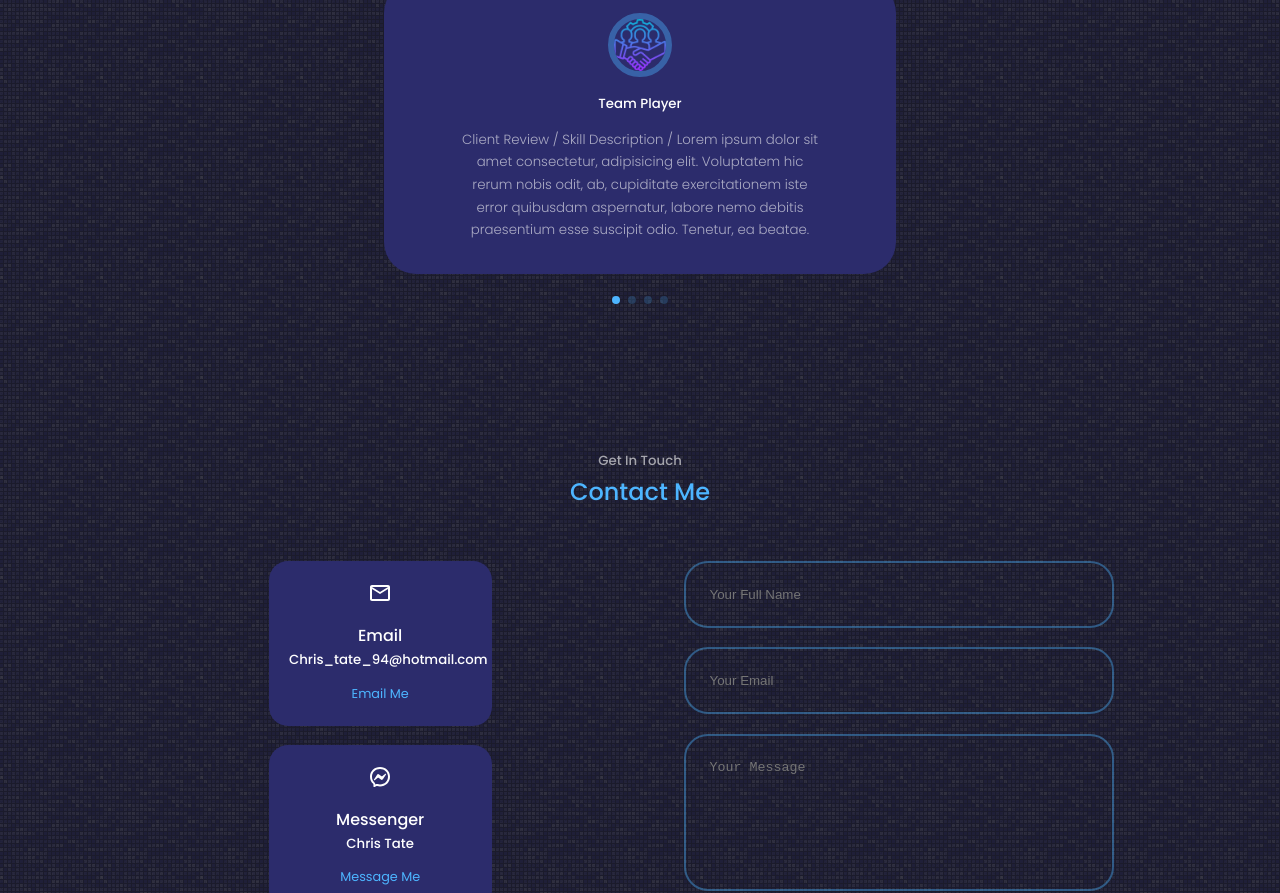
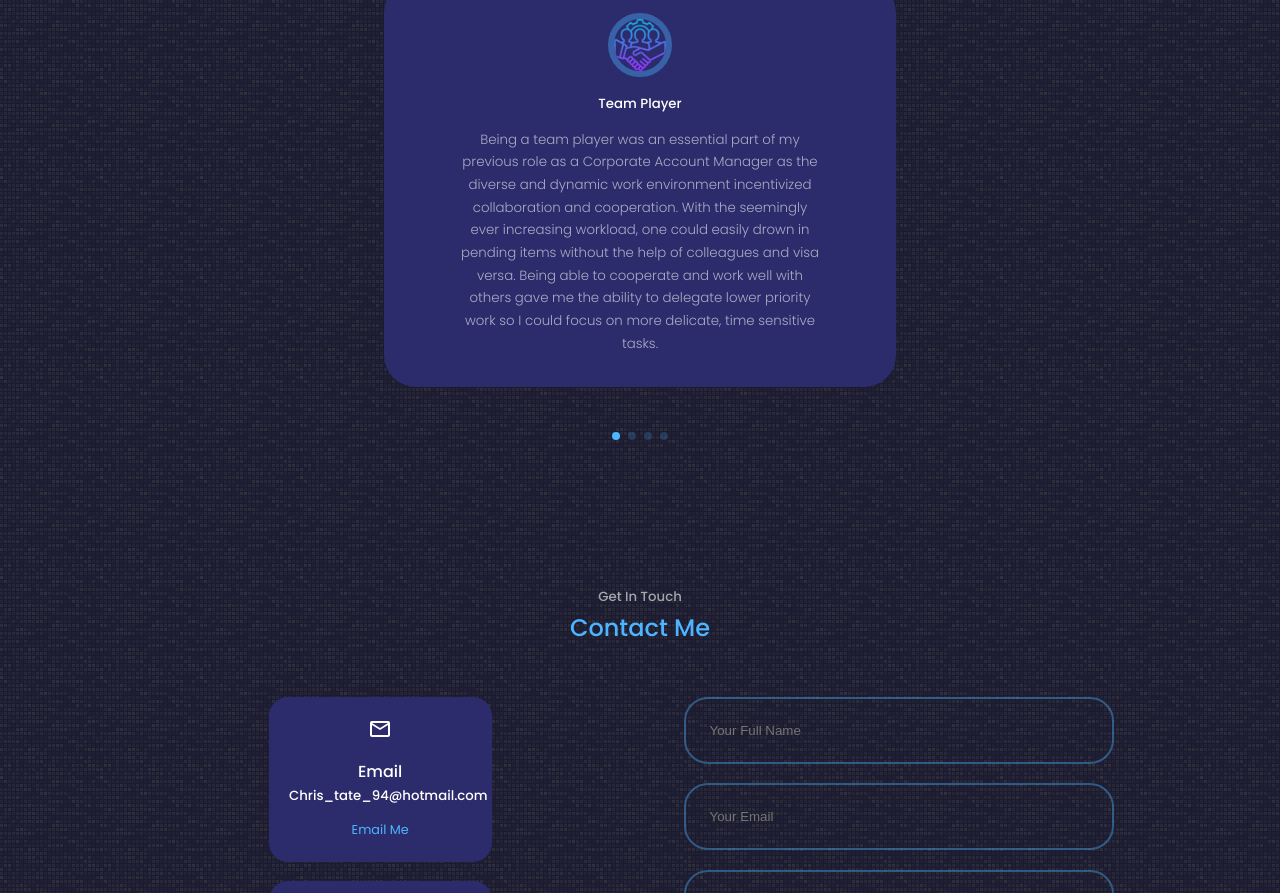
Before and after one commit to Chris-Tate94/Portfolio-website, a React (Create React App) app in the folder portfolio/: page / in a window 1280 px wide. Shown: the part 4480-5373 px from the top of the page. Built offline with nearby package versions, Linux system fonts and the light colour scheme.

Commit message:
added workplace skills and assets

```diff
--- a/portfolio/src/components/workplace/Workplace.jsx
+++ b/portfolio/src/components/workplace/Workplace.jsx
@@ -7,7 +7,6 @@ import prioritize from '../../assets/prioritize.png'
 
 // import Swiper core and required modules
 import { Pagination } from 'swiper';
-
 import { Swiper, SwiperSlide } from 'swiper/react';
 
 // Import Swiper styles
@@ -19,22 +18,22 @@ const data = [
   {
     avatar: team,
     name: 'Team Player',
-    review: 'Client Review / Skill Description / Lorem ipsum dolor sit amet consectetur, adipisicing elit. Voluptatem hic rerum nobis odit, ab, cupiditate exercitationem iste error quibusdam aspernatur, labore nemo debitis praesentium esse suscipit odio. Tenetur, ea beatae.'
+    review: 'Being a team player was an essential part of my previous role as a Corporate Account Manager as the diverse and dynamic work environment incentivized collaboration and cooperation. With the seemingly ever increasing workload, one could easily drown in pending items without the help of colleagues and visa versa. Being able to cooperate and work well with others gave me the ability to delegate lower priority work so I could focus on more delicate, time sensitive tasks.'
   },
   {
     avatar: organizer,
-    name: 'Organized',
-    review: 'Client Review / Skill Description / Lorem ipsum dolor sit amet consectetur, adipisicing elit. Voluptatem hic rerum nobis odit, ab, cupiditate exercitationem iste error quibusdam aspernatur, labore nemo debitis praesentium esse suscipit odio. Tenetur, ea beatae.'
+    name: 'Highly Organized',
+    review: 'Managing a portfolio of 30 high profile corporate clients has its challenges, one of which being keeping track of all accounts at once and ensuring nothing slips through your grasp. Being highly organized is crucial in ensuring you are providing the best customer experience to each and every client and staying on top of all the incoming requests.'
   },
   {
     avatar: prioritize,
     name: 'Prioritization',
-    review: 'Client Review / Skill Description / Lorem ipsum dolor sit amet consectetur, adipisicing elit. Voluptatem hic rerum nobis odit, ab, cupiditate exercitationem iste error quibusdam aspernatur, labore nemo debitis praesentium esse suscipit odio. Tenetur, ea beatae.'
+    review: 'Dealing with a large number of daily requests and juggling those with ongoing, more long term issues has helped me develop  astute prioritization skills. Being able to identify the severity of the situation along with being able to delegate smaller tasks helped me to keep the time sensitive issues under control while not neglecting smaller more menial requests. '
   },
   {
     avatar: management,
     name: 'Account Management',
-    review: 'Client Review / Skill Description / Lorem ipsum dolor sit amet consectetur, adipisicing elit. Voluptatem hic rerum nobis odit, ab, cupiditate exercitationem iste error quibusdam aspernatur, labore nemo debitis praesentium esse suscipit odio. Tenetur, ea beatae.'
+    review: 'Maintaining a professional working relationship with all my clients helped me keep their expectations in check while also helping me ensure their needs were being met. They felt confident that I could get the job done, and If I was unable to get back to them with an answer immediately, I would keep them updated with the progress I was making on their issue. My professional demeanour, can-do attitude and excellent communication skills were key in developing and maintaining a wonderful working relationship with all my clients.'
   },
 ]
 
```
